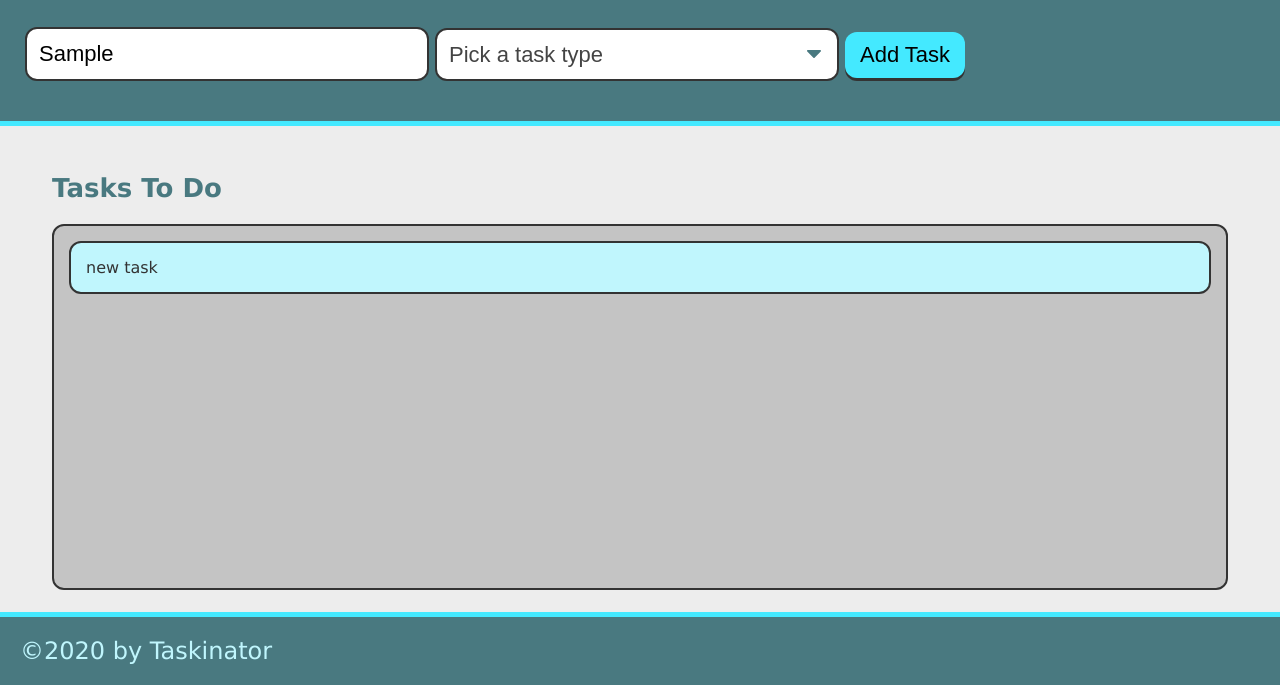
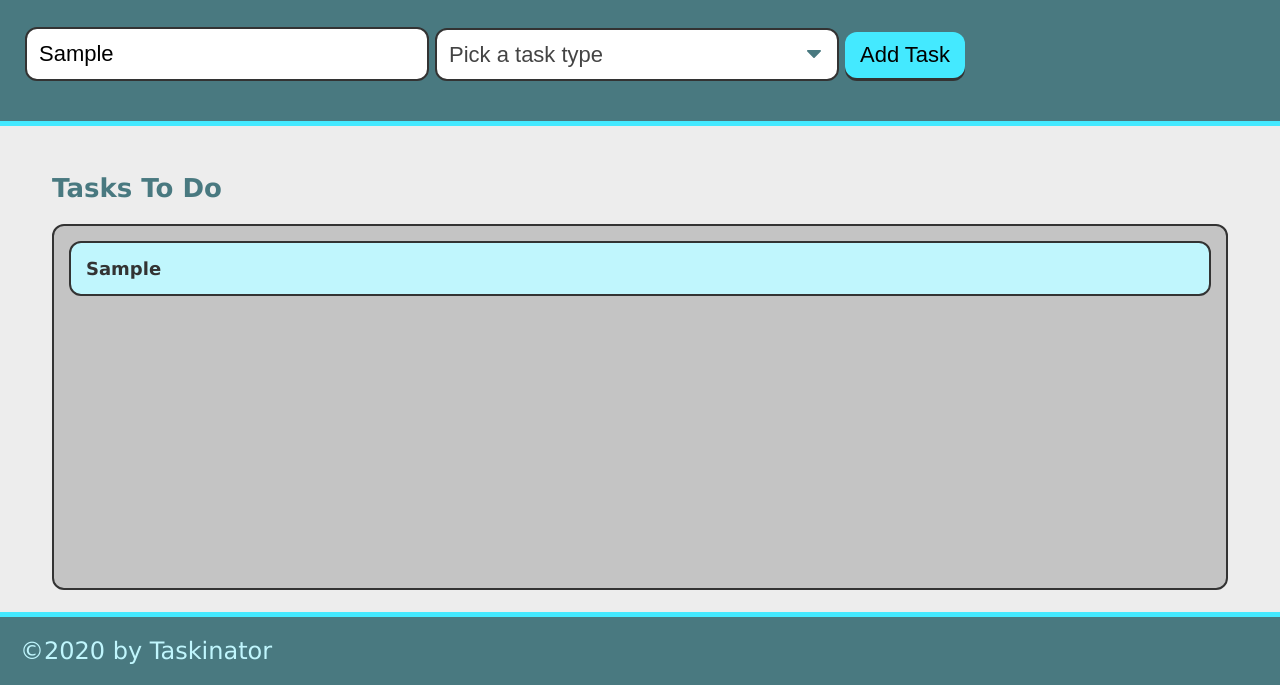
Before and after one commit to DarioOrbita/taskinator, a plain HTML site: page index.html in a window 1280 px wide. Both pictures are taken after typing "Sample" into the empty fields and a click on the button "Add Task". Shown: the part 115-800 px from the top of the page. Drawn offline with Linux system fonts and the light colour scheme.

Commit message:
add list item entry with list type

```diff
--- a/assets/js/script.js
+++ b/assets/js/script.js
@@ -7,10 +7,23 @@ var createTaskHandler = function(event) {
 
     event.preventDefault();
 
+    var taskNameInput = document.querySelector("input[name='task-name']").value;
+    var taskTypeInput = document.querySelector("select[name='task-type']").value;
+
+    //creates a list item
     var listItemEl = document.createElement("li");
+    listItemEl.className = "task-item";
 
-    listItemEl.className = "task-item";
-    listItemEl.textContent = "new task";
+    //creates a div with the task info type
+    var taskInfoEl = document.createElement("div");
+    taskInfoEl.className = "task-info";
+
+    taskInfoEl.innerHTML = "<h3 class='task-name'>" + taskNameInput + "</h3><span class='task-type'>" + taskTypeInput + "</span>";
+
+    //adds the task info to the new list element
+    listItemEl.appendChild(taskInfoEl);
+
+    //adds the new list element to the full list
     tasksToDoEl.appendChild(listItemEl);
 
 }
```
Also changed, not shown: index.html (+1 -1 lines).
